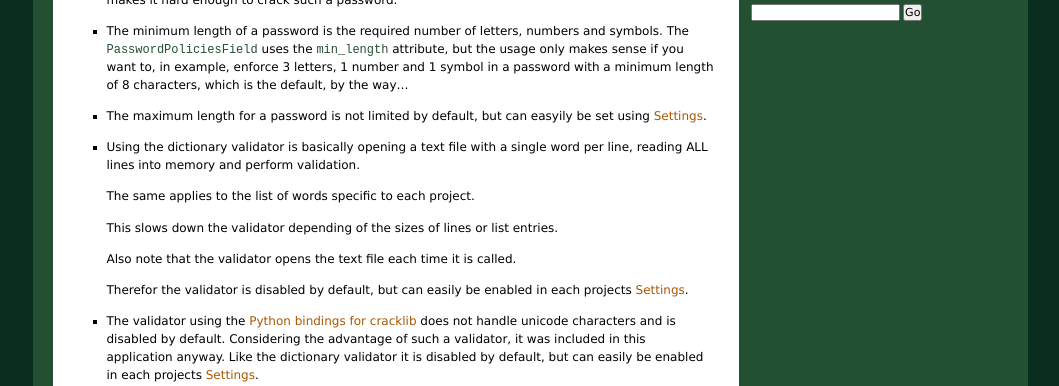
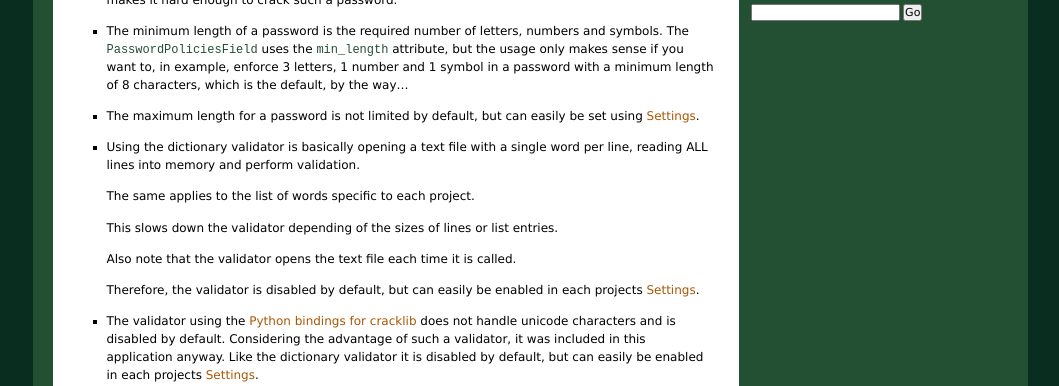
Before and after one commit to tarak/django-password-policies, a Sphinx documentation site: the page built from docs/topics/security.rst, in a window 1280 px wide. Shown: the part 385-771 px from the top of the page, without its empty margins (110-1169 px from the left). Built offline with Sphinx 7.4.7, drawn with Linux system fonts in a browser that asks for light colours.

Commit message:
Fix a couple small typos.

```diff
--- a/docs/topics/security.rst
+++ b/docs/topics/security.rst
@@ -32,7 +32,7 @@ works:
   to, in example, enforce 3 letters, 1 number and 1 symbol in a password with
   a minimum length of 8 characters, which is the default, by the way...
 
-* The maximum length for a password is not limited by default, but can easyily
+* The maximum length for a password is not limited by default, but can easily
   be set using :ref:`api-settings`.
 
 * Using the dictionary validator is basically opening a text file with a single
@@ -44,7 +44,7 @@ works:
 
   Also note that the validator opens the text file each time it is called.
 
-  Therefor the validator is disabled by default, but can easily be enabled in
+  Therefore, the validator is disabled by default, but can easily be enabled in
   each projects :ref:`api-settings`.
 
 * The validator using the `Python bindings for cracklib`_ does not handle
```
